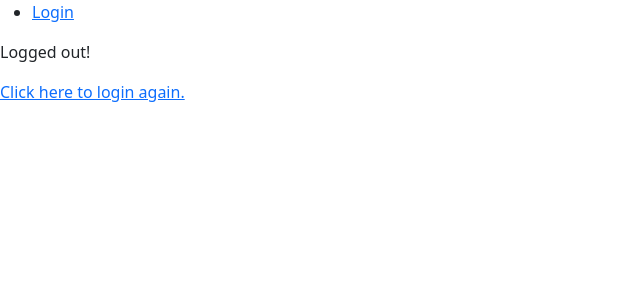
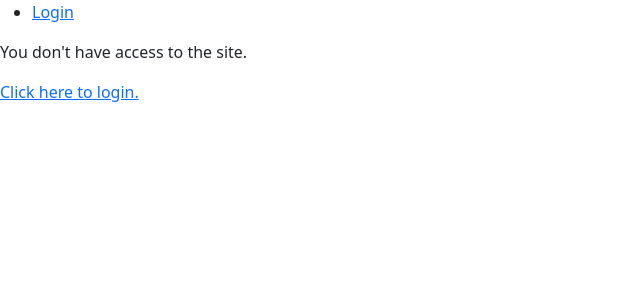
Before and after one commit to GreatLanser/Task3, a Django app: page /logout/ in a window 1280 px wide. Shown: the top 300 px of the page, without its empty margins (0-640 px from the left). Run offline with Django 4.2, Linux system fonts and the light colour scheme; some libraries are stand-ins or nearby versions.

Commit message:
Added HTML redirect

```diff
--- a/templates/registration/logged_out.html
+++ b/templates/registration/logged_out.html
@@ -1,7 +1,8 @@
 {% extends "users/layout.html" %}
 
 {% block content %}
-<p>Logged out!</p>
+    <p>You don't have access to the site.</p>
 
-<a href="{% url 'login'%}">Click here to login again.</a>
+    <a href="{% url 'login'%}">Click here to login.</a>
+    <meta http-equiv="refresh" content="10;URL={% url 'users' %}" />
 {% endblock %}
```
Also changed, not shown: templates/registration/login.html (+3 -4 lines), users/templates/users/users.html (+7 -0 lines), db.sqlite3.
